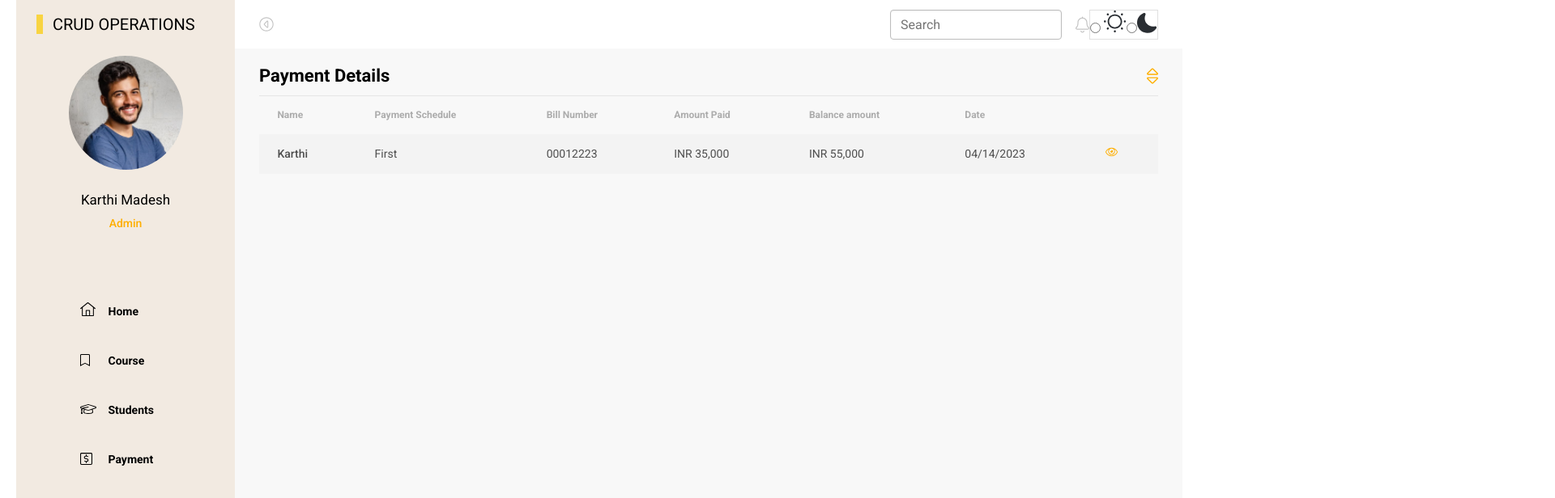
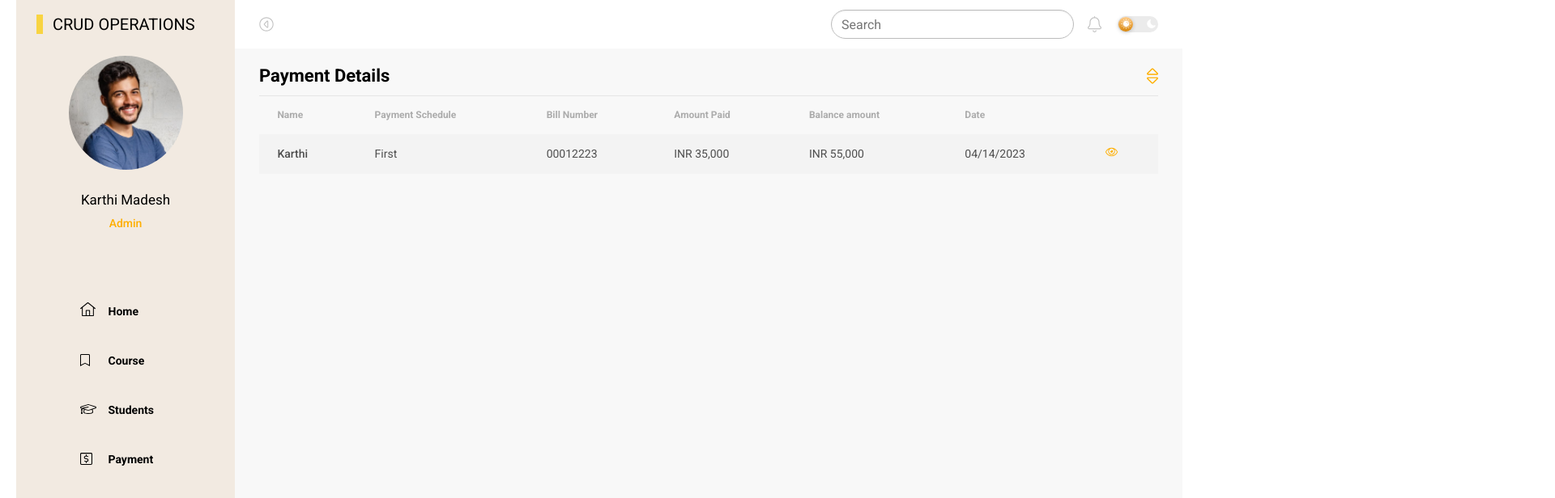
Before and after one commit to deco1117/CrudReact, a React (Vite) app: page /pay in a window 1280 px wide. Shown: the top 616 px of the page at 81% size, 1920 px wide, since content can reach past the window. Built offline with nearby package versions, Linux system fonts and the light colour scheme.

Commit message:
toggle themmode

```diff
--- a/src/companents/Header/index.jsx
+++ b/src/companents/Header/index.jsx
@@ -10,15 +10,18 @@ import './index.scss'
         <>
             <header>
                 <div className='header'>
-                    <img src={Back} className='header__back'></img>
-                    <div className='header__search'>
-                        <input type="text" class="form-control header__search--form" placeholder="Search" />
+                    <img src={Back} className='header__back cursor-pointer'></img>
+                    <div className='header__search flex align-items-center'>
+                        <input type="text" class="form-control header__search--form w-[300px] rounded-[20px] " placeholder="Search" />
                         <img src={Bell} className='header__search--bell' />
 
-                        <form action="" className='form border border-radius-5'>
-                            <input name='them' onChange={(e)=>{}} type="radio"value='sun' /> <label htmlFor=""><img className='cursor-pointer' src={Sun} /></label>
-                            <input name='them' onChange={(e)=>{}} type="radio" value="moon" /><label htmlFor=""><img className='cursor-pointer' src={Moon} /></label>
-                        </form>
+
+                            <input type="checkbox" id='darkmode-toggle' className=' toggle ml-5' />
+                                <label htmlFor="darkmode-toggle">
+                                    <img src={Sun} className='sun' />
+                                    <img src={Moon} className='moon'></img>
+                                </label>
+                            <div className="background"></div>
                     </div>
                 </div>
 
--- a/src/companents/Header/index.scss
+++ b/src/companents/Header/index.scss
@@ -22,3 +22,78 @@
 
        }
     }
+
+
+    label{
+        width: 50px;
+        height: 20px;
+        position: relative;
+        display: block;
+        background: #ebebeb;
+        border-radius: 20px;
+        box-shadow: inset 0px 10px 15px rgba(0, 0, 0, 0.4), inset opx -5px 15px rgba(255, 255, 255, 0.171) !important;
+        cursor: pointer;
+        transition: 0.3s;
+    }
+
+
+    label::after{
+        content: "";
+        width: 18px;
+        height: 18px;
+        position: absolute;
+        top: 1px;
+        left: 1px;
+        background: linear-gradient(180deg, #ffcc89, #d8860b);
+        border-radius: 18px;
+        box-shadow: 0px 1px 5px rgba(0, 0, 0, 0.2);
+        transition: 0.3s;
+    }
+
+    .toggle{
+        width: 0;
+        height: 0;
+        visibility: hidden;
+    }
+
+    .toggle:checked + label{
+        background: #242424;
+    }
+
+    .toggle:checked + label::after{
+        left: 49px;
+        transform: translateX(-100%);
+        background: linear-gradient(180deg, #777, #3a3a3a);
+    }
+
+    label:active::after{
+        width: 26px;
+    }
+
+    .background{
+        width: 100vw;
+        height: 100vh;
+        background: #fff;
+        z-index: -1;
+        position: absolute;
+        transition: 0.3s;
+    }
+
+    label img {
+        position: absolute;
+        width: 23px;
+        height: 13px;
+        top: 3px;
+        z-index: 400;
+        fill: #fff;
+    }
+
+    .sun{
+        left: -1px;
+        transition: 0.3s;
+    }
+
+    .moon{
+        left: 30px;
+        transition: 0.3s;
+    }
```
Also changed, not shown: src/assets/images/moon.svg, src/assets/images/sun.svg.
